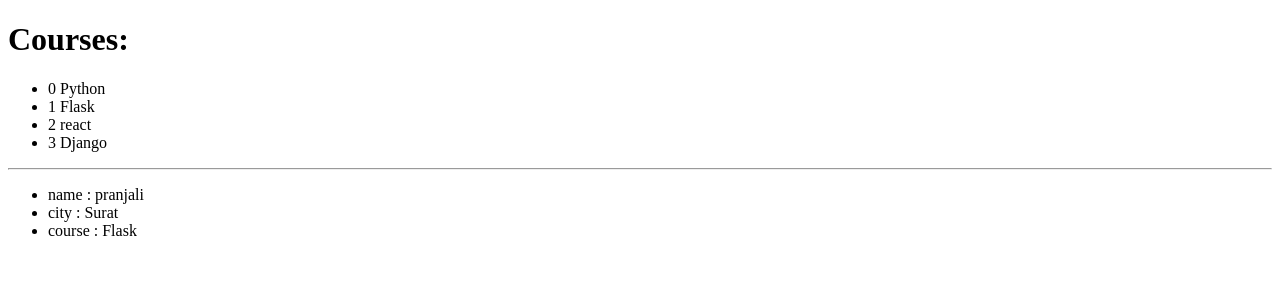
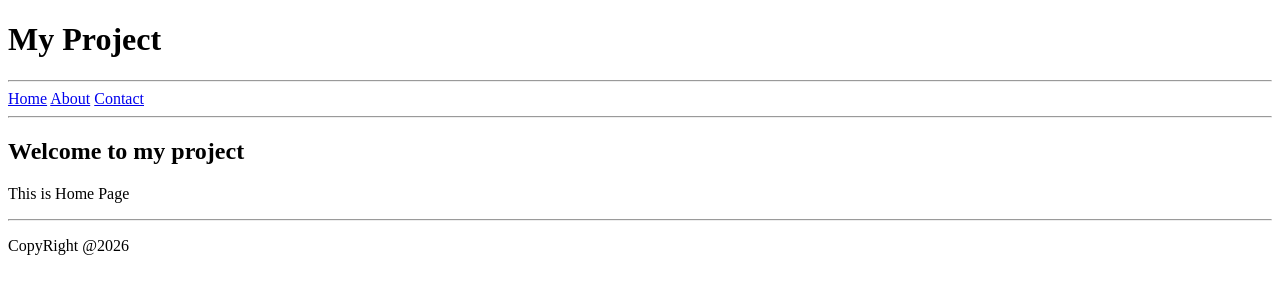
Before and after one commit to PranjaliPhalak/Flask-Tutorial, a Flask app: page / in a window 1280 px wide. Shown: the top 300 px of the page. Run offline with Flask 3, Linux system fonts and the light colour scheme.

Commit message:
updated file

```diff
--- a/app.py
+++ b/app.py
@@ -4,18 +4,15 @@ app = Flask(__name__)
 
 @app.route("/")
 def home():
-    courses = [
-        "Python",
-        "Flask",
-        "react",
-        "Django"
-    ]
-    student = {
-        "name":"pranjali",
-        "city":"Surat",
-        "course":"Flask"
-    }
-    return render_template("index.html",courses=courses, student=student)
+    return render_template("index.html")
+
+@app.route("/about")
+def about():
+    return render_template("about.html")
+
+@app.route("/contact")
+def contact():
+    return render_template("contact.html")
 
 if __name__ == "__main__":
     app.run(debug=True)
--- /dev/null
+++ b/templates/about.html
@@ -0,0 +1,4 @@
+{% extends "base.html" %}
+{% block content %}
+<h2>About page</h2>
+{% endblock %}
--- /dev/null
+++ b/templates/base.html
@@ -0,0 +1,28 @@
+<!DOCTYPE html>
+<html lang="en">
+<head>
+    <title>Flask  Course</title>
+</head>
+<body>
+    <header>
+        <h1>My Project</h1>
+
+    <hr>
+    <nav>
+
+        <a href="/">Home</a>
+        <a href="/about">About</a>
+        <a href="/contact">Contact</a>
+    </nav>
+    <hr>
+        </header>
+
+    {% block content %}
+
+    {% endblock %}
+    <hr>
+    <footer>
+       <p>CopyRight @2026</p>
+    </footer>
+</body>
+</html>
--- /dev/null
+++ b/templates/contact.html
@@ -0,0 +1,4 @@
+{% extends "base.html" %}
+{% block content %}
+<h2>Contact-us page</h2>
+{% endblock %}
--- a/templates/index.html
+++ b/templates/index.html
@@ -1,23 +1,5 @@
-<!DOCTYPE html>
-<html lang="en">
-<head>
-    <title>Hello world page</title>
-</head>
-<body>
-    <h1>Courses: </h1>
-    <ul>
-    {% for course in courses %}
-    <li>{{loop.index0}} {{course}}</li>
-    {% endfor %}
-    </ul>
-
-    <hr>
-
-    <ul>
-    {% for key, value in student.items() %}
-    <li>{{key}} : {{value}}</li>
-    {% endfor %}
-    </ul>
-
-</body>
-</html>
+{% extends "base.html" %}
+{% block content %}
+<h2>Welcome to my project</h2>
+<p>This is Home Page</p>
+{% endblock %}
```
